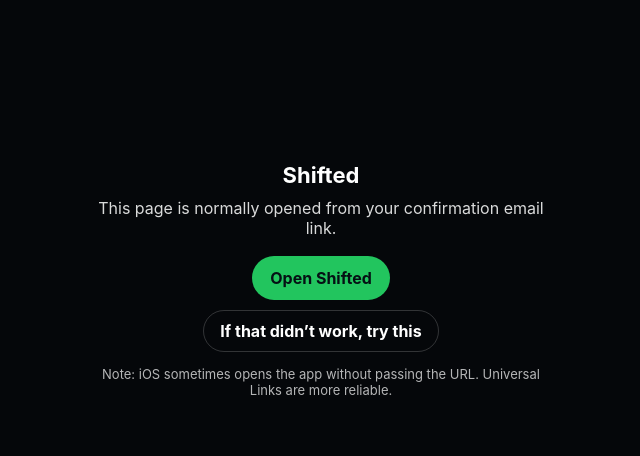
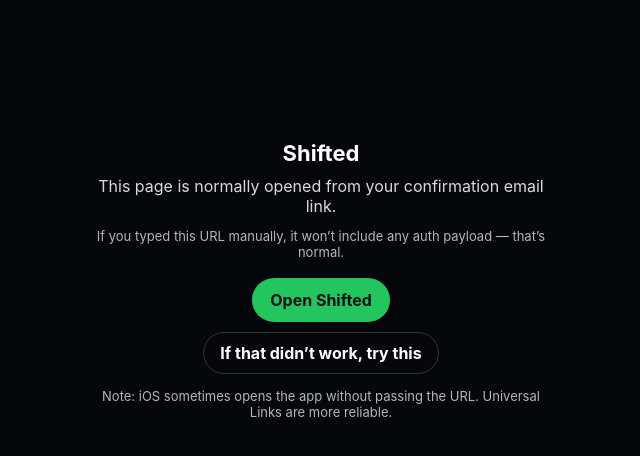
Before and after one commit to dnjames74/shifted-website, a Next.js app: page /auth/callback in a window 1280 px wide. Shown: the top 456 px of the page, without its empty margins (319-959 px from the left). Built offline with nearby package versions, Linux system fonts and the light colour scheme; no server answers.

Commit message:
Fix: callback page manual open only (no auto-redirect)

```diff
--- a/app/auth/callback/CallbackClient.tsx
+++ b/app/auth/callback/CallbackClient.tsx
@@ -1,77 +1,98 @@
+// app/auth/callback/CallbackClient.tsx
 "use client";
 
-import React, { useEffect, useMemo, useState } from "react";
+import React, { useMemo } from "react";
 
-function hasAuthPayloadInUrl(): boolean {
-  if (typeof window === "undefined") return false;
+/**
+ * Detect whether this visit includes an auth payload.
+ * Supabase may send either:
+ * - ?code=... (PKCE)
+ * - #access_token=...&refresh_token=... (implicit)
+ * - or an error in the hash: #error=...&error_description=...
+ */
+function getAuthStateFromUrl() {
+  if (typeof window === "undefined") {
+    return { hasPayload: false, hasError: false, errorText: "" };
+  }
 
   const u = new URL(window.location.href);
   const code = u.searchParams.get("code");
-  const hash = window.location.hash || "";
-  const hasHashTokens = hash.includes("access_token=") && hash.includes("refresh_token=");
-  return !!code || hasHashTokens;
+
+  const hash = (window.location.hash || "").replace(/^#/, "");
+  const hashParams = new URLSearchParams(hash);
+
+  const accessToken = hashParams.get("access_token");
+  const refreshToken = hashParams.get("refresh_token");
+
+  const error = hashParams.get("error");
+  const errorDesc = hashParams.get("error_description");
+
+  const hasTokens = !!accessToken && !!refreshToken;
+  const hasPayload = !!code || hasTokens;
+
+  const hasError = !!error || !!errorDesc;
+  const errorText = [error, errorDesc].filter(Boolean).join(": ");
+
+  return { hasPayload, hasError, errorText };
 }
 
+/**
+ * Universal Link route inside your website domain.
+ * This is what iOS should use to open the app reliably.
+ */
 function buildUniversalOpenUrl() {
-  // Universal Link route inside your website domain
-  // This should open the app (via associated domains) and route to /profile-setup.
   return "https://www.shifteddating.com/open?next=profile-setup";
 }
 
+/**
+ * Scheme fallback (in case Universal Links aren't working on device).
+ * IMPORTANT: This does not "verify" anything — it only forwards payload
+ * so the app can finish auth.
+ */
 function buildSchemeFallback(scheme: string) {
-  // Keep scheme fallback for cases where universal link isn't configured on device.
   const url = new URL(window.location.href);
 
+  // PKCE/code flow
   const code = url.searchParams.get("code");
-  if (code) return `${scheme}://auth/callback?code=${encodeURIComponent(code)}`;
+  if (code) {
+    return `${scheme}://auth/callback?code=${encodeURIComponent(code)}`;
+  }
 
+  // Hash token flow from Supabase email confirmations:
+  // https://.../auth/callback#access_token=...&refresh_token=...
   const hash = (window.location.hash || "").replace(/^#/, "");
   const params = new URLSearchParams(hash);
 
   const access_token = params.get("access_token");
   const refresh_token = params.get("refresh_token");
 
+  // Convert to query params for reliability
   if (access_token && refresh_token) {
-    return `${scheme}://auth/callback?access_token=${encodeURIComponent(access_token)}&refresh_token=${encodeURIComponent(
-      refresh_token
-    )}`;
+    return `${scheme}://auth/callback?access_token=${encodeURIComponent(
+      access_token
+    )}&refresh_token=${encodeURIComponent(refresh_token)}`;
   }
 
+  // No payload present (manual visit)
   return `${scheme}://auth/callback`;
 }
 
 export default function CallbackClient() {
-  const [message, setMessage] = useState("Preparing…");
-
   const supabaseUrl = process.env.NEXT_PUBLIC_SUPABASE_URL;
   const supabaseAnonKey = process.env.NEXT_PUBLIC_SUPABASE_ANON_KEY;
 
   const envOk = useMemo(() => !!supabaseUrl && !!supabaseAnonKey, [supabaseUrl, supabaseAnonKey]);
-  const hasPayload = useMemo(() => hasAuthPayloadInUrl(), []);
+
+  const { hasPayload, hasError, errorText } = useMemo(() => getAuthStateFromUrl(), []);
 
   const openUrl = useMemo(() => buildUniversalOpenUrl(), []);
   const schemeFallback = useMemo(
-    () => (typeof window !== "undefined" ? buildSchemeFallback("shiftedclean") : "shiftedclean://auth/callback"),
+    () =>
+      typeof window !== "undefined"
+        ? buildSchemeFallback("shiftedclean")
+        : "shiftedclean://auth/callback",
     []
   );
-
-  useEffect(() => {
-    if (!envOk) return;
-
-    // If user arrived here from the email confirmation link, automatically try to open the app
-    if (hasPayload) {
-      setMessage("Opening Shifted…");
-
-      // Give Safari a tick to paint, then redirect to Universal Link
-      const t = setTimeout(() => {
-        window.location.href = openUrl;
-      }, 150);
-
-      return () => clearTimeout(t);
-    }
-
-    setMessage("This page is normally opened from your confirmation email link.");
-  }, [envOk, hasPayload, openUrl]);
 
   return (
     <div style={{ minHeight: "70vh", display: "grid", placeItems: "center" }}>
@@ -81,7 +102,8 @@ export default function CallbackClient() {
         {!envOk ? (
           <>
             <p style={{ opacity: 0.85 }}>
-              Missing <code>NEXT_PUBLIC_SUPABASE_URL</code> or <code>NEXT_PUBLIC_SUPABASE_ANON_KEY</code> on Vercel.
+              Missing <code>NEXT_PUBLIC_SUPABASE_URL</code> or{" "}
+              <code>NEXT_PUBLIC_SUPABASE_ANON_KEY</code> on Vercel.
             </p>
             <p style={{ marginTop: 14, opacity: 0.7, fontSize: 13 }}>
               Add them in Vercel → Project → Settings → Environment Variables, then redeploy.
@@ -89,9 +111,31 @@ export default function CallbackClient() {
           </>
         ) : (
           <>
+            {hasError ? (
+              <>
+                <p style={{ opacity: 0.9 }}>
+                  This confirmation link isn’t valid anymore.
+                </p>
+                <p style={{ marginTop: 10, opacity: 0.75, fontSize: 13 }}>
+                  {errorText || "Please request a new confirmation email and try again."}
+                </p>
+                <p style={{ marginTop: 14, opacity: 0.7, fontSize: 13 }}>
+                  Go back to the app and sign up again to get a fresh link.
+                </p>
+              </>
+            ) : (
+              <>
                 <p style={{ opacity: 0.85 }}>
-              {hasPayload ? "Tap below if Shifted didn’t open automatically." : message}
+                  {hasPayload
+                    ? "Tap below to finish signing in and open Shifted."
+                    : "This page is normally opened from your confirmation email link."}
                 </p>
+
+                {!hasPayload && (
+                  <p style={{ marginTop: 12, opacity: 0.7, fontSize: 13 }}>
+                    If you typed this URL manually, it won’t include any auth payload — that’s normal.
+                  </p>
+                )}
 
                 <div style={{ marginTop: 18, display: "grid", gap: 10, justifyItems: "center" }}>
                   {/* Primary: Universal Link */}
@@ -132,6 +176,8 @@ export default function CallbackClient() {
                 </p>
               </>
             )}
+          </>
+        )}
       </div>
     </div>
   );
```
Lines whose indentation alone changed are shown as unchanged.
